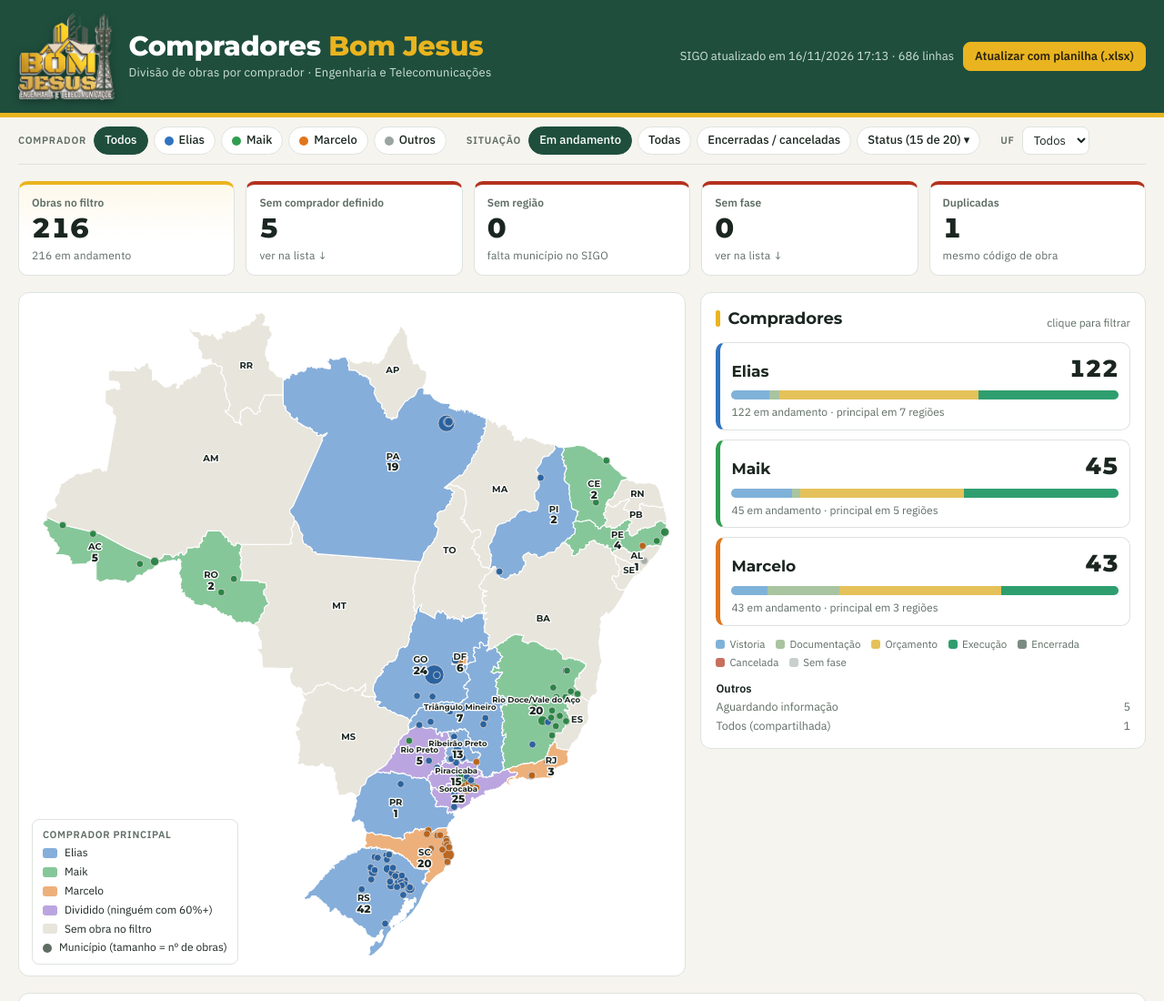
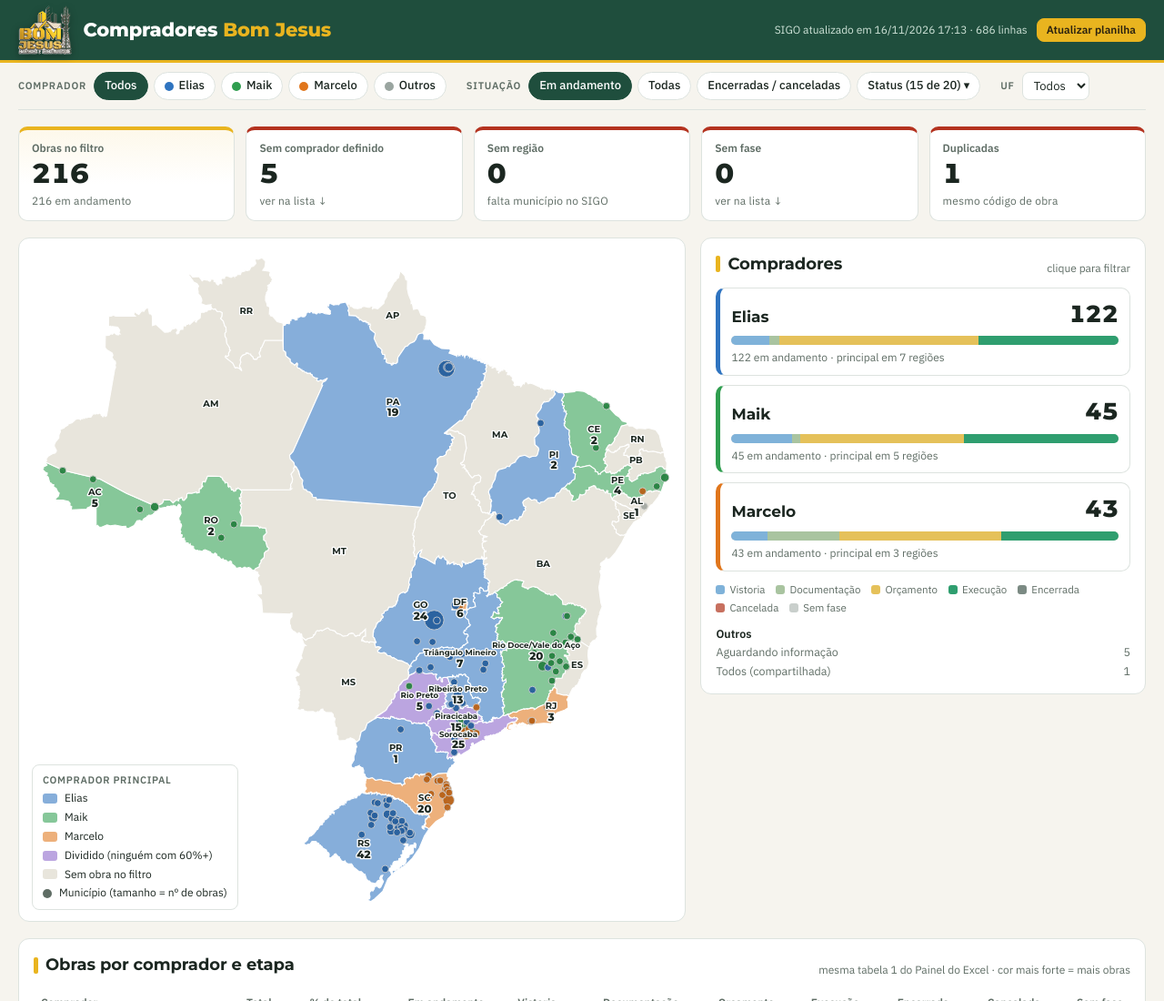
Before and after one commit to painelcompradoresbj/painelcompradoresbj.github.io, a plain HTML site: page index.html in a window 1280 px wide. Shown: the top 1100 px of the page at 91% size. Drawn offline with Linux system fonts and the light colour scheme.

Commit message:
Cabeçalho mais compacto

```diff
--- a/index.html
+++ b/index.html
@@ -49,19 +49,19 @@
 html, body { margin: 0; }
 body { background: var(--bg); color: var(--ink); font-family: var(--font-body); font-size: 14px; line-height: 1.4; }
 .wrap { max-width: 1320px; margin: 0 auto; padding: 0 20px 40px; display: grid; gap: 18px; }
-.topo { background: #1f4e3d; border-bottom: 5px solid var(--gold); color: #fff; }
-.topo-in { max-width: 1320px; margin: 0 auto; padding: 14px 20px; display: flex; flex-wrap: wrap; align-items: center; justify-content: space-between; gap: 12px 24px; }
-.marca { display: flex; align-items: center; gap: 16px; }
-.logo { height: 96px; width: auto; display: block; filter: drop-shadow(0 2px 4px rgba(0,0,0,.35)); }
-h1 { font-family: var(--font-display); font-weight: 800; font-size: 30px; line-height: 1.1; margin: 0; color: #fff; letter-spacing: -0.01em; text-wrap: balance; }
+.topo { background: #1f4e3d; border-bottom: 3px solid var(--gold); color: #fff; }
+.topo-in { max-width: 1320px; margin: 0 auto; padding: 6px 20px; display: flex; flex-wrap: wrap; align-items: center; justify-content: space-between; gap: 12px 24px; }
+.marca { display: flex; align-items: center; gap: 12px; }
+.logo { height: 54px; width: auto; display: block; filter: drop-shadow(0 2px 4px rgba(0,0,0,.35)); }
+h1 { font-family: var(--font-display); font-weight: 800; font-size: 21px; line-height: 1.1; margin: 0; color: #fff; letter-spacing: -0.01em; text-wrap: balance; }
 h1 span { color: var(--gold); }
 .sub { margin: 4px 0 0; color: #cfe3d8; font-size: 13px; letter-spacing: .02em; }
 h2 { font-family: var(--font-display); font-weight: 700; font-size: 18px; margin: 0; letter-spacing: -0.005em; display: flex; align-items: center; gap: 8px; text-wrap: balance; }
 h2::before { content: ""; width: 5px; height: 18px; background: var(--gold); border-radius: 2px; flex: none; }
-.fonte { color: #cfe3d8; font-size: 13px; display: flex; gap: 10px; align-items: center; flex-wrap: wrap; }
+.fonte { color: #cfe3d8; font-size: 12px; display: flex; gap: 10px; align-items: center; flex-wrap: wrap; }
 .btn { font: inherit; font-weight: 600; font-size: 13px; border: 1px solid var(--brand); color: var(--brand); background: var(--surface); padding: 6px 12px; border-radius: 8px; cursor: pointer; }
 .btn:hover { background: var(--bg); }
-.topo .btn { background: var(--gold); border-color: var(--gold); color: #2b2210; }
+.topo .btn { background: var(--gold); border-color: var(--gold); color: #2b2210; padding: 4px 10px; font-size: 12px; }
 .topo .btn:hover { background: #f4c94a; }
 .banner { background: var(--marcelo-soft); border: 1px solid var(--marcelo); border-radius: 8px; padding: 8px 12px; display: none; gap: 12px; align-items: center; flex-wrap: wrap; }
 .bar-filtros { position: sticky; top: 0; z-index: 20; background: color-mix(in srgb, var(--bg) 95%, transparent); backdrop-filter: blur(6px); padding: 10px 0; border-bottom: 1px solid var(--line); display: flex; flex-wrap: wrap; gap: 10px 22px; align-items: center; }
@@ -152,15 +152,14 @@ tr.dup td { background: var(--dup); }
 <header class="topo">
   <div class="topo-in">
     <div class="marca">
-      <img class="logo" src="logo.png" alt="Bom Jesus Engenharia e Telecomunicações" width="106" height="96">
+      <img class="logo" src="logo.png" alt="Bom Jesus Engenharia e Telecomunicações" width="59" height="54">
       <div>
         <h1>Compradores <span>Bom Jesus</span></h1>
-        <p class="sub">Divisão de obras por comprador · Engenharia e Telecomunicações</p>
       </div>
     </div>
     <div class="fonte">
       <span id="fonte">Carregando dados…</span>
-      <label class="btn" for="arquivo">Atualizar com planilha (.xlsx)</label>
+      <label class="btn" for="arquivo">Atualizar planilha</label>
       <input type="file" id="arquivo" accept=".xlsx,.xlsm,.xls" hidden>
     </div>
   </div>
```
